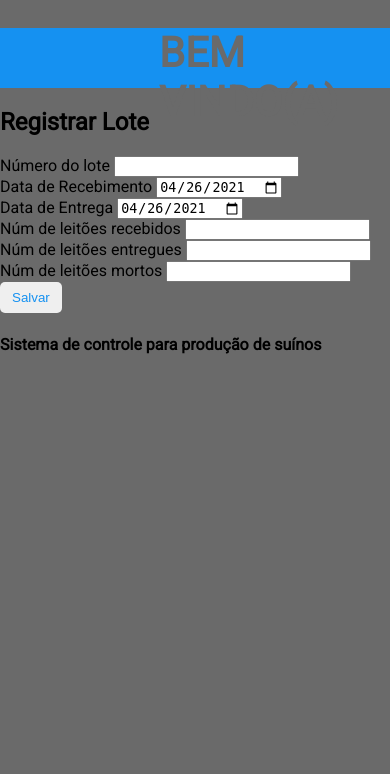
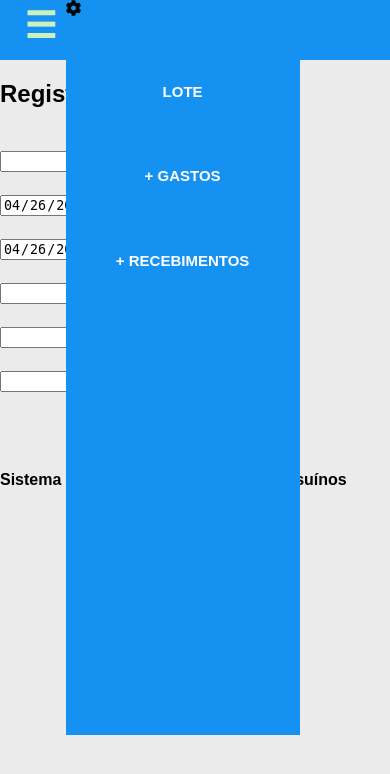
Before and after one commit to vinibmittmann/Projeto-Integrador, a PHP site: page /controller/loteController.php in a window 390 px wide. Shown: the top 774 px of the page. Run offline with PHP 8.4, Linux system fonts and the light colour scheme; data that the repository does not hold is empty; some libraries are stand-ins or nearby versions.

Commit message:
alterações

```diff
--- a/css/style.css
+++ b/css/style.css
@@ -1,26 +1,26 @@
-@import url('https://fonts.googleapis.com/css?family=Roboto&display=swap');
+@import url('https://fonts.googleapis.com/css?family=Lato&display=swap');
 
 :root {
   --primary-color: #1591F1;
 }
 
 body {
-  font-family: 'Roboto', sans-serif;
+  font-family: 'Lato', sans-serif;
   margin: 0;
   transition: transform 0.3s;
-  background-color: #6A6A6A;
+  background-color: #ebebeb;
 }
 
 header {
   background-color: var(--primary-color);
-  color: #6A6A6A;
-  font-size: 130%;
+  color: #fff;
   height: 60px;
   position: relative;
   padding: 0px 15px;
 }
 
 header ul {
+  width: 80vw;
   list-style-type: none;
   margin: 0;
   text-decoration: none;
@@ -36,7 +36,7 @@
   padding: 8px;
   font-size:15px;
   font-weight: 600;
-  color: #1591F1;
+  color: #fff;
   text-decoration: none;
   transition: 0.5s;
   line-height: 25px;
@@ -53,7 +53,7 @@
 button, input[type='submit'] {
   border: 0;
   border-radius: 5px;
-  color: #1591F1;
+  color: #fff;
   cursor: pointer;
   padding: 8px 12px;
 }
@@ -62,6 +62,78 @@
   outline: none;
 }
 
-h1{
-  margin-left:40%;
+
+.checkbtn {
+  font-size: 40px;
+  color: #cbf2be;
+  float: left;
+  cursor: pointer;
+  display: none;
+  font-weight: bolder;
+  padding: 5px;
+  text-align: center;
 }
+
+#check {
+  display: none;
+}
+
+@media (max-width:1100px) {
+
+    header {
+        max-width: 1100px;
+        padding: 0 2vw 0 4vw;
+    }
+
+    header ul {
+        background-color: #1591F1;
+        top: 60px;
+        text-align: center;
+        transition: all .5s;
+        display: inline;
+        width: 40vw;
+        position: absolute;
+        float: left;
+        padding-inline-start: 0;
+        height: 80vh;
+    }
+
+    header ul li {
+      padding:0;
+        width: 100%;
+        height: 10vh;
+        float: none;
+        display: block;
+        align-items: center;
+      }
+
+    header ul li a {
+      float: left;
+      padding: 2vh 0 2vh 0;
+      width: 100%;
+      margin: 0 0 0 0;
+      font-size: 15px;
+      line-height: 30px;
+      height: 6vh;
+      border-radius: 0px;
+
+  }
+
+    .checkbtn {
+        display: block;
+        font-size: 36px;
+        width: 40px;
+        height: 40px;
+    }
+    .logo-header {
+      margin-top:5px;
+    }
+}
+
+@media (max-width:500px) {
+
+  header ul {
+      width: 60vw;
+      height: 80vh;
+  }
+}
--- a/includes/header.php
+++ b/includes/header.php
@@ -2,15 +2,28 @@
 <html lang="pt-br">
 
 <head>
-	<title>Sistema de Controle de produção de suínos</title>
-	<meta charset="utf-8">
-	<meta name="viewport" content="width=device-width, initial-scale=1">
-	<link rel="stylesheet" type="text/css" href="css/style.css">
-
-	<meta name="author" content="Vinicius Mittmann">
+    <meta charset="UTF-8">
+    <meta http-equiv="X-UA-Compatible" content="IE=edge">
+    <meta name="viewport" content="width=device-width, initial-scale=1.0">
+    <meta name="author" content="Vinícius Batirola Mittmann">
+    <meta name="description" content="Sistema de controle para produção de suínos">
+    <meta name="keywords" content="sistema, controle, produção, suínocultura, suíno">
+    <link href="https://cdnjs.cloudflare.com/ajax/libs/font-awesome/5.11.2/css/all.min.css" integrity="sha256-+N4/V/SbAFiW1MPBCXnfnP9QSN3+Keu+NlB+0ev/YKQ=" crossorigin="anonymous" rel="stylesheet" />
+    <link href="https://fonts.googleapis.com/css2?family=Quicksand:wght@300;400;500;600;700&display=swap" rel="stylesheet"/>
+    <link href="../css/style.css" rel="stylesheet">
+    <link href="../../css/login.css" rel="stylesheet">
+    <title>SISTEMA DE CONTROLE PARA PRODUÇÃO DE SUÍNOS</title>
 </head>
-<header id="cabecalho">
-    <h1> BEM VINDO(A)</h1>
-
-
-</header>
+<body>
+    <header>
+        <input type="checkbox" id="check" onclick="MeuBotaoMenu()">
+        <label for="check" class="checkbtn">&#9776;</label>
+        <ul id="PrecisoParajs">
+            <li><a href="../controller/loteController.php">Lote</a></li>
+            <li><a href="../controller/gastosController.php?acao=adiciona">+  Gastos</a></li>
+            <li><a href="../controller/recebimentosController.php?acao=adiciona">+  Recebimentos</a></li>
+        </ul>
+        <a class="icone-configuracoes" href="../views/configuracoes.php"><i class="fas fa-cog"></i></a>
+    </header>
+<script src="../js/header.js"></script>
+</body>
```
